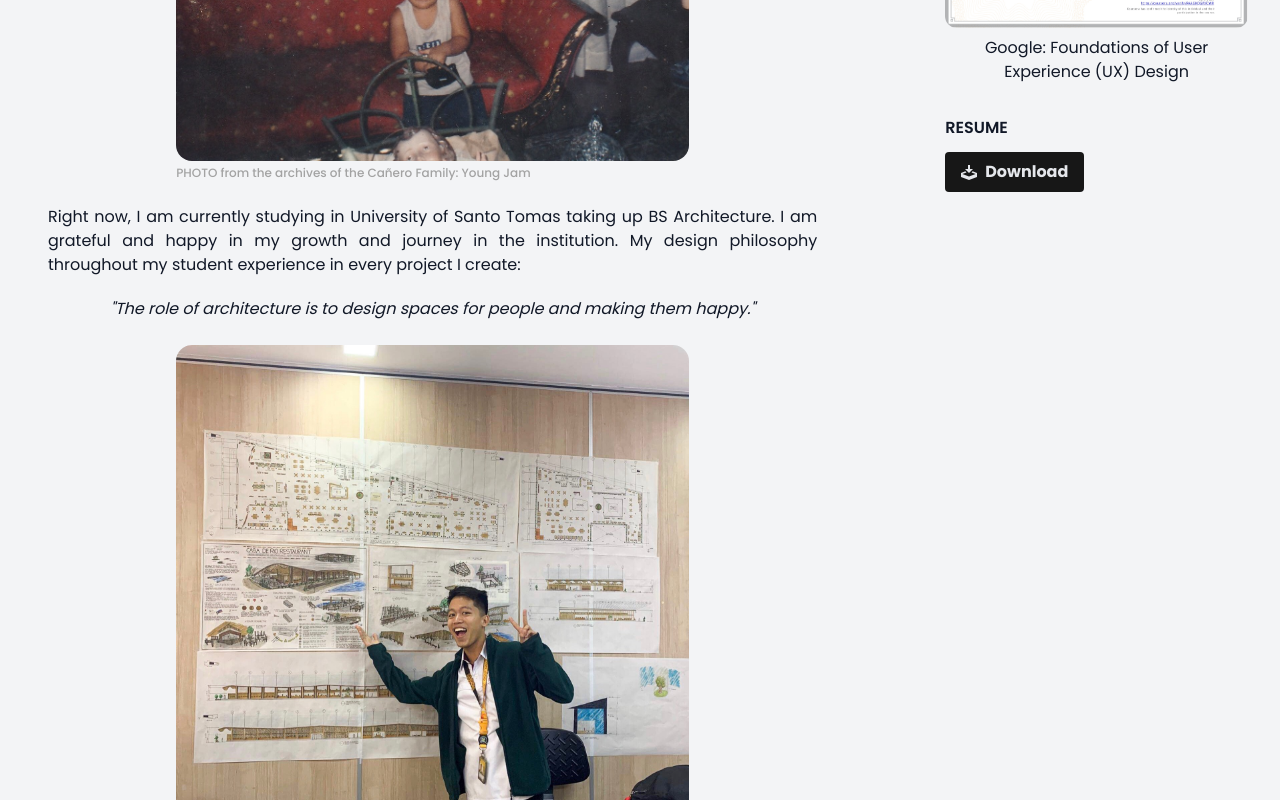
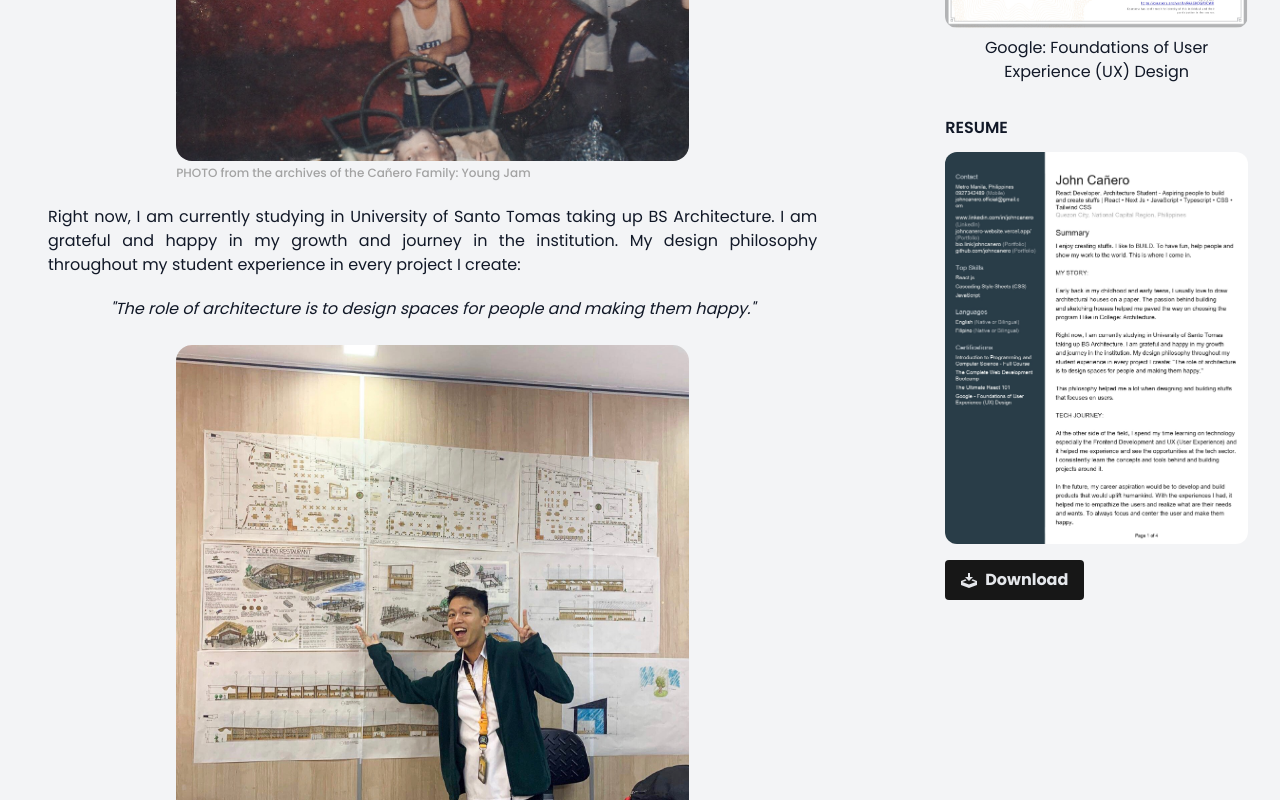
Before and after one commit to johncanero/johncanero-website, a Next.js app: page /about/about in a window 1280 px wide. Shown: the part 671-1471 px from the top of the page. Built offline with nearby package versions, Linux system fonts and the light colour scheme.

Commit message:
Add Image Resume and Link to Other Window

```diff
--- a/pages/about/about.tsx
+++ b/pages/about/about.tsx
@@ -1,3 +1,4 @@
+/* eslint-disable react/jsx-no-comment-textnodes */
 /* eslint-disable react/no-unescaped-entities */
 import React from "react";
 import Image from "next/image";
@@ -203,14 +204,30 @@ const about = () => {
               RESUME
             </h1>
 
-            <div className="flex justify-center md:justify-start mt-3">
+            {/* Resume Image */}
+            <Link
+              rel="noopener noreferrer"
+              href="/download/RESUME-CAÑERO_JOHN_MICHAEL.pdf"
+              download="RESUME-CAÑERO_JOHN_MICHAEL.pdf"
+            >
+              <Image
+                src="/download/RESUME-CAÑERO_JOHN_MICHAEL_page-0001.jpg"
+                width={400}
+                height={400}
+                alt="John Cañero Resume"
+                className="rounded-xl transition ease-in-out  hover:-translate-y-1 hover:scale-100 duration-300 mt-3"
+              />
+            </Link>
+
+            {/* Resume Button */}
+            <div className="flex justify-center md:justify-start mt-4">
               <Link
                 target="_blank"
                 rel="noopener noreferrer"
                 href="/download/RESUME-CAÑERO_JOHN_MICHAEL.pdf"
                 download="RESUME-CAÑERO_JOHN_MICHAEL.pdf"
               >
-                <button className="bg-neutral-900 text-gray-200 hover:bg-neutral-800 dark:hover:bg-neutral-800 font-bold py-2 px-4 rounded inline-flex items-center font-Poppins">
+                <button className="bg-neutral-900 text-gray-200 hover:bg-neutral-800 dark:bg-neutral-900 dark:hover:bg-neutral-800 font-bold py-2 px-4 rounded inline-flex items-center font-Poppins">
                   <ImDownload />
                   <span className="ml-2">Download</span>
                 </button>
```
Also changed, not shown: public/download/RESUME-CAÑERO_JOHN_MICHAEL_page-0001.jpg (added).
